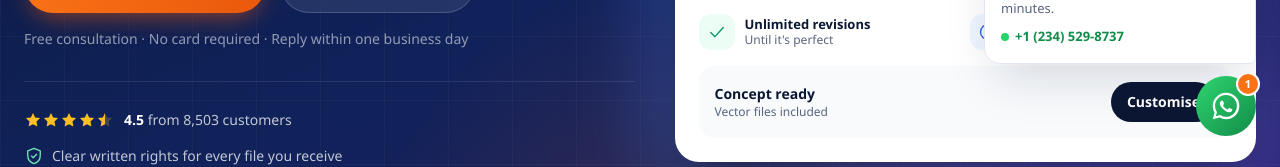
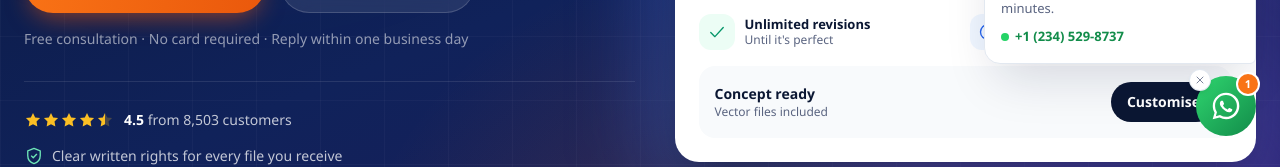
Before and after one commit to LogoOrbit/LogoOrbitWebsite, a Next.js app: page / in a window 1280 px wide. Shown: the part 640-807 px from the top of the page. Built offline with nearby package versions, Linux system fonts and the light colour scheme.

Commit message:
Add a close button to hide the WhatsApp widget
Lets users dismiss the floating WhatsApp button entirely if they find
it annoying; the choice persists via localStorage so it stays hidden
on future visits.

```diff
--- a/components/WhatsAppButton.js
+++ b/components/WhatsAppButton.js
@@ -19,8 +19,13 @@ import { whatsapp, whatsappLink } from '../lib/site'
 export default function WhatsAppButton() {
   const [prompt, setPrompt] = useState(false)
   const [dismissed, setDismissed] = useState(false)
+  const [hidden, setHidden] = useState(false)
 
   useEffect(() => {
+    if (typeof window !== 'undefined' && window.localStorage.getItem('wa-hidden') === 'true') {
+      setHidden(true)
+      return
+    }
     if (typeof window !== 'undefined' && window.sessionStorage.getItem('wa-prompt') === 'seen') {
       setDismissed(true)
       return
@@ -40,6 +45,15 @@ export default function WhatsAppButton() {
     setDismissed(true)
     if (typeof window !== 'undefined') window.sessionStorage.setItem('wa-prompt', 'seen')
   }
+
+  const hideButton = (e) => {
+    e.preventDefault()
+    e.stopPropagation()
+    setHidden(true)
+    if (typeof window !== 'undefined') window.localStorage.setItem('wa-hidden', 'true')
+  }
+
+  if (hidden) return null
 
   return (
     <div className="fixed right-4 bottom-24 lg:right-6 lg:bottom-6 z-40 flex flex-col items-end gap-3">
@@ -78,6 +92,7 @@ export default function WhatsAppButton() {
         </a>
       </div>
 
+      <div className="group relative">
         <a
           href={whatsappLink()}
           target="_blank"
@@ -85,7 +100,7 @@ export default function WhatsAppButton() {
           onClick={() => setDismissed(true)}
           aria-label={`Chat with LogoOrbit on WhatsApp, ${whatsapp.display}`}
           title="Chat with us on WhatsApp"
-        className="group relative grid place-items-center w-15 h-15 rounded-full bg-gradient-to-br from-[#2fd66f] to-[#128c4a] text-white shadow-2xl shadow-[#128c4a]/40 animate-pulse-ring-wa transition-transform duration-300 hover:scale-110 active:scale-95"
+          className="relative grid place-items-center w-15 h-15 rounded-full bg-gradient-to-br from-[#2fd66f] to-[#128c4a] text-white shadow-2xl shadow-[#128c4a]/40 animate-pulse-ring-wa transition-transform duration-300 hover:scale-110 active:scale-95"
         >
           <Icons.whatsapp className="w-8 h-8 animate-wa-nudge" />
 
@@ -99,6 +114,18 @@ export default function WhatsAppButton() {
             1
           </span>
         </a>
+
+        {/* Lets anyone who finds the button annoying get rid of it for good. */}
+        <button
+          type="button"
+          onClick={hideButton}
+          aria-label="Hide the WhatsApp button"
+          title="Hide this button"
+          className="absolute -top-1.5 -left-1.5 grid place-items-center w-5 h-5 rounded-full bg-white text-ink-500 shadow-md ring-1 ring-slate-200 transition-colors duration-200 hover:bg-slate-100 hover:text-ink-700"
+        >
+          <Icons.close className="w-3 h-3" />
+        </button>
+      </div>
     </div>
   )
 }
```
Lines whose indentation alone changed are shown as unchanged.
